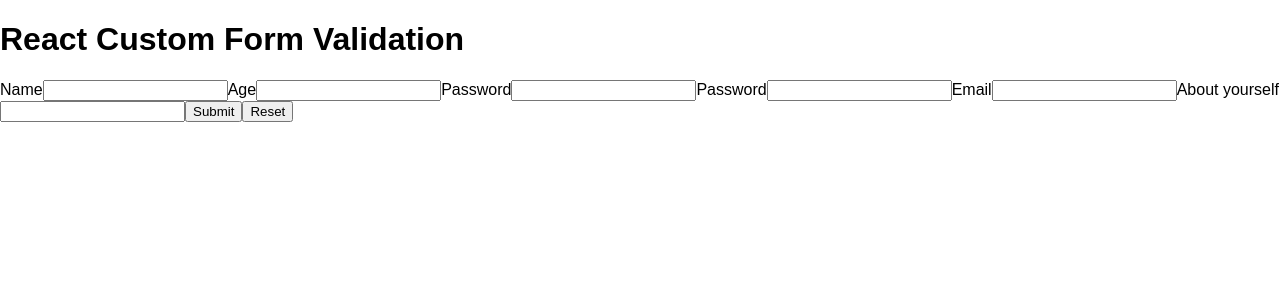
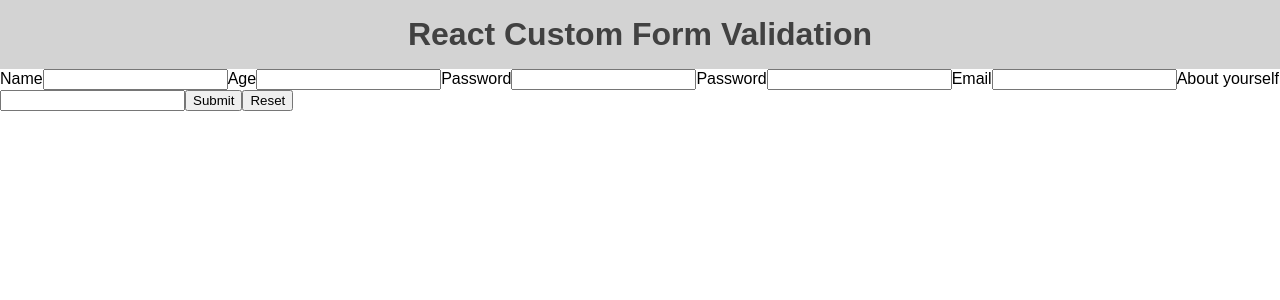
Before and after one commit to mk026/react-custom-form-validation, a React (Vite) app: page / in a window 1280 px wide. Shown: the top 300 px of the page. Built offline with nearby package versions, Linux system fonts and the light colour scheme.

Commit message:
Add styles for header

```diff
--- /dev/null
+++ b/src/components/header/Header.module.css
@@ -0,0 +1,14 @@
+.header {
+  text-align: center;
+
+  margin: 0;
+  padding: 1rem 2rem;
+
+  background-color: #d3d3d3;
+}
+
+.title {
+  color: #414141;
+
+  margin: 0;
+}
--- a/src/components/header/Header.tsx
+++ b/src/components/header/Header.tsx
@@ -1,9 +1,11 @@
 import { FC } from "react";
+
+import classes from "./Header.module.css";
 
 const Header: FC = () => {
   return (
-    <div>
-      <h1>React Custom Form Validation</h1>
+    <div className={classes.header}>
+      <h1 className={classes.title}>React Custom Form Validation</h1>
     </div>
   );
 };
```
